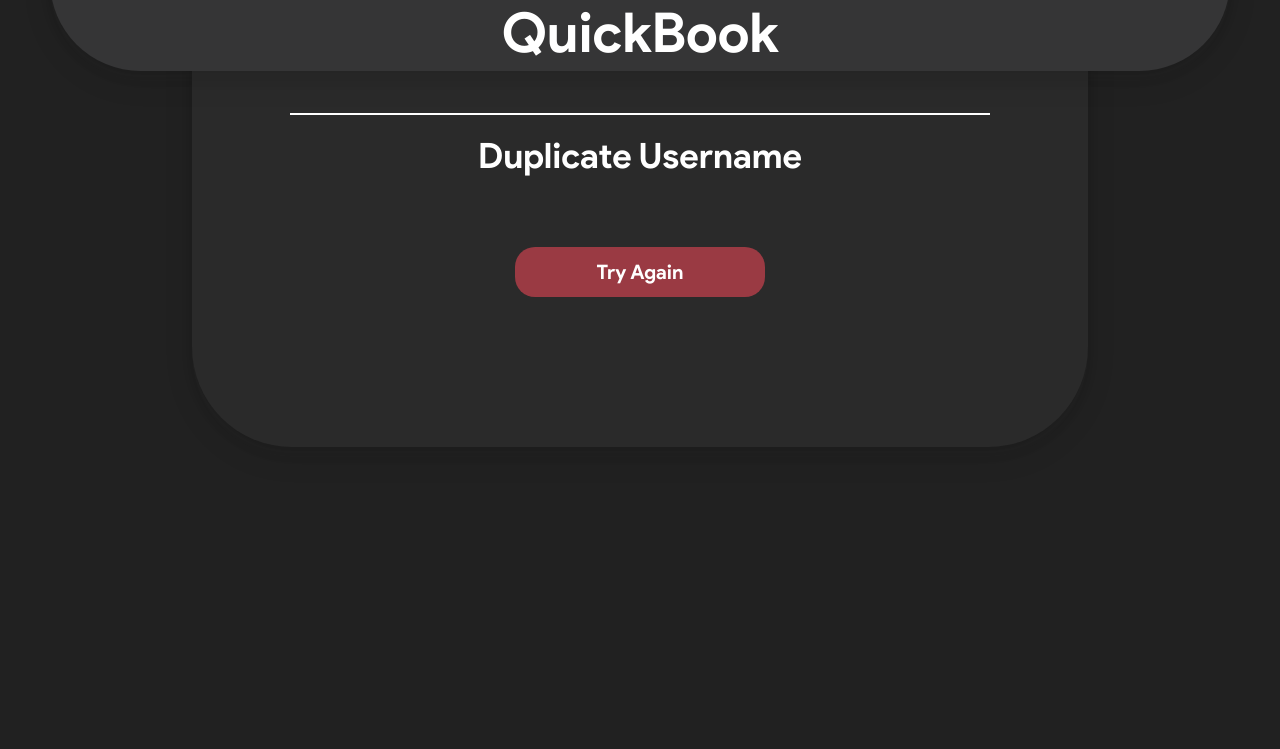
After one commit to vancy12/movie-ticket-booking-system, a Flask app: template templates/signupfail.html in a window 1280 px wide. The commit adds this page. Shown: the top 749 px of the page. Run offline with Flask 3, Linux system fonts and the light colour scheme; the template is opened without the code that fills it, so the values that code supplies are empty; some libraries are stand-ins or nearby versions.

```diff
--- a/templates/cashier.html
+++ b/templates/cashier.html
@@ -1,6 +1,6 @@
-<button onclick="login()" class="btn btn-danger">Reset</button>
+<button onclick="login()" class="btn btn-success">Back</button>
 <h5 style="display: inline-block; vertical-align: middle; margin-left: 25px; margin-right: 25px; margin-top: 28px; font-size: 32px; border: 3px solid #FFFFFF; padding-bottom: 6px; padding-top: 3px; padding-left: 8px; padding-right: 8px; border-radius: 20px">{{ username }}</h5>
-<button onclick="location.href='./'" class="btn btn-danger">Logout</button>
+<button onclick="location.href='./'" class="btn btn-success">Logout</button>
 <input id="datepicker-cashier" placeholder="Pick a date">
 <div id="movies-on-date"></div>
 <div id="timings-for-movie"></div>
--- a/templates/loginfail.html
+++ b/templates/loginfail.html
@@ -1,3 +1,3 @@
 
 <h4 style="display: block; margin-bottom: 50px">Incorrect Credentials</h4>
-<button onclick="location.href='./'" class="btn btn-warning">Try Again</button>
+<button onclick="location.href='./'" class="btn btn-success">Try Again</button>
--- a/templates/manager.html
+++ b/templates/manager.html
@@ -1,6 +1,6 @@
-<button onclick="login()" class="btn btn-danger">Reset</button>
+<button onclick="login()" class="btn btn-success">Back</button>
 <h5 style="display: inline-block; vertical-align: middle; margin-left: 25px; margin-right: 25px; margin-top: 28px; font-size: 32px; border: 3px solid #FFFFFF; padding-bottom: 6px; padding-top: 3px; padding-left: 8px; padding-right: 8px; border-radius: 20px">Manager</h5>
-<button onclick="location.href='./'" class="btn btn-danger">Logout</button>
+<button onclick="location.href='./'" class="btn btn-success">Logout</button>
 <div id="options">
 	<button onclick="viewBookedTickets()">View Bookings</button>
 	<button onclick="insertMovie()">Insert Movie</button>
--- a/templates/movieform.html
+++ b/templates/movieform.html
@@ -6,5 +6,5 @@
 <input type="text" name="movieTypes" placeholder="Types Available (2D, 3D, 4DX) separated by space" maxlength="10">
 <input id="datepicker-manager-2" placeholder="Premiere Date">
 <input id="datepicker-manager-3" placeholder="Last Date in theatre">
-<button onclick="filledMovieForm()" class="btn-primary">Submit</button>
+<button onclick="filledMovieForm()" class="btn-success">Submit</button>
 </div>
--- /dev/null
+++ b/templates/signupfail.html
@@ -0,0 +1,23 @@
+<html>
+    <head>
+        <link href="{{ url_for('static', filename='bootstrap.min.css') }}" rel="stylesheet">
+        <link rel="stylesheet" type="text/css" href="{{ url_for('static', filename='icons/css/all.css') }}">
+        <link rel="stylesheet" type="text/css" href="{{ url_for('static', filename='lib/themes/default.css') }}">
+        <link rel="stylesheet" type="text/css" href="{{ url_for('static', filename='lib/themes/default.date.css') }}">
+        <link rel="stylesheet" type="text/css" href="{{ url_for('static', filename='lib/themes/default.time.css') }}">
+        <link rel="stylesheet" type="text/css" href="{{ url_for('static', filename='styles.css') }}">
+    </head>
+
+    <body>
+        <div class="container-fluid">
+            <div class="jumbotron login-header after-login">
+                <h1>QuickBook</h1>
+            </div>
+            <div class="jumbotron module module-after-login">
+                <h4 style="display: block; margin-bottom: 50px">Duplicate Username</h4>
+                <button onclick="location.href='./signup'" class="btn btn-success">Try Again</button>
+            </div>
+            </div>
+        </div>
+    </body>
+</html>
```
Also changed, not shown: templates/login.html (+5 -5 lines), templates/signup.html (+7 -1 lines).
